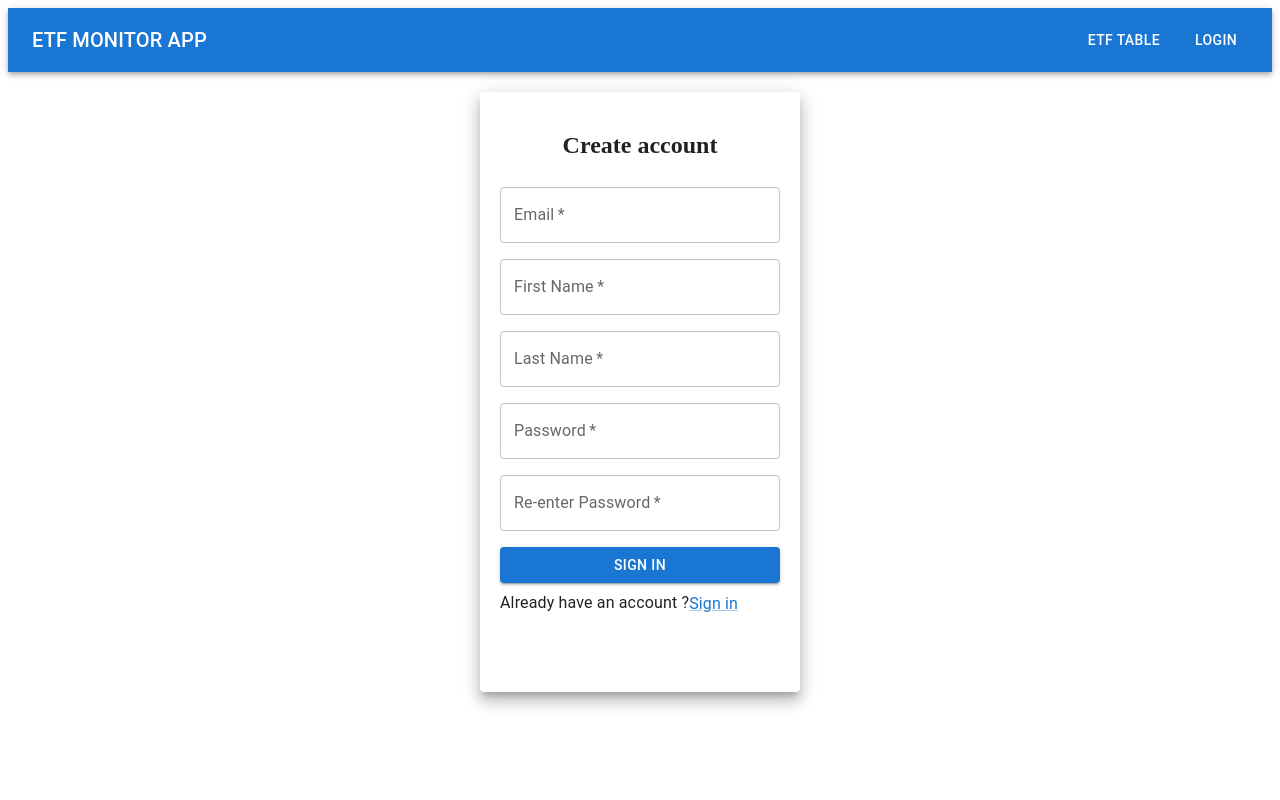
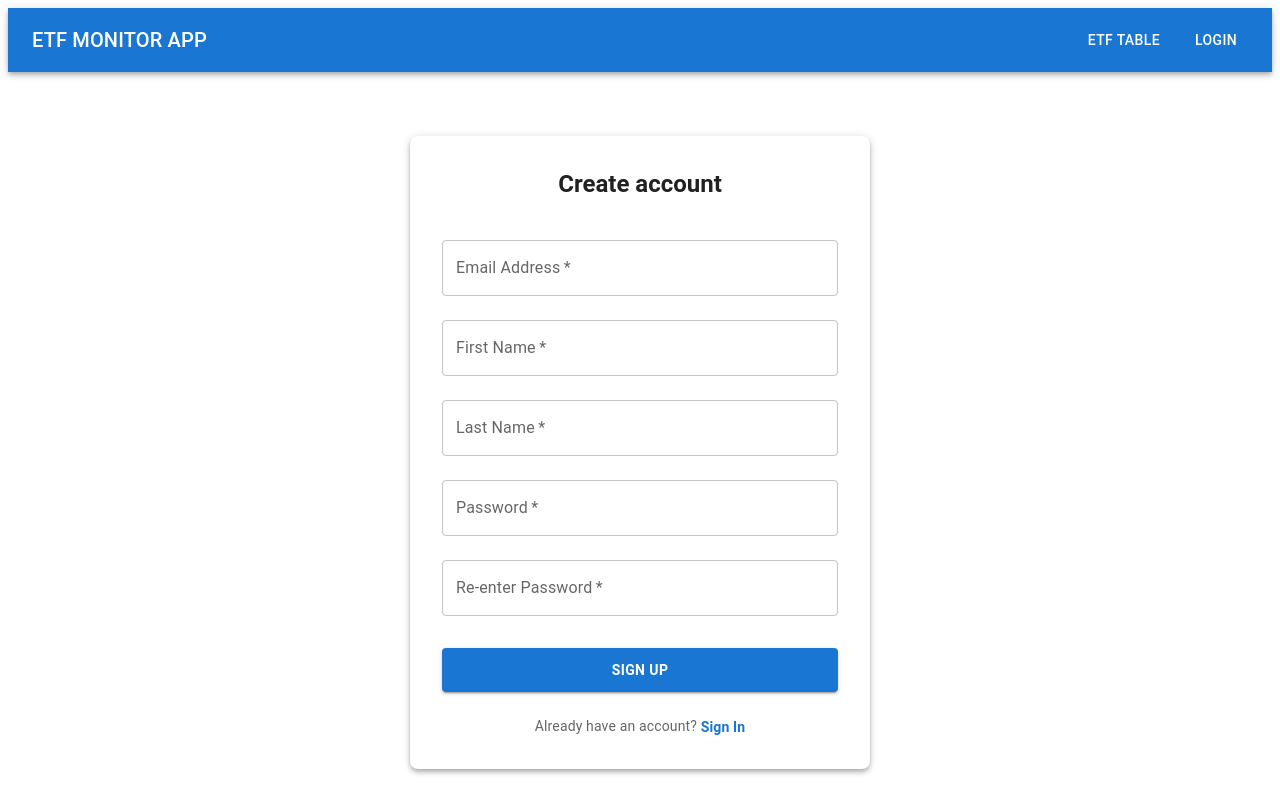
Before and after one commit to LucaDona95/etf-monitor-fe, a React (Vite) app: page /registration in a window 1280 px wide. Built offline with nearby package versions, Linux system fonts and the light colour scheme.

Commit message:
fixed registration page

```diff
--- a/src/pages/registration.tsx
+++ b/src/pages/registration.tsx
@@ -1,211 +1,231 @@
-
 import { useNavigate } from "react-router-dom";
-import { Typography, Button, TextField, Grid, Paper, Link, Box, Stack, Alert, Select, InputLabel, FormControl, MenuItem, Autocomplete } from '@mui/material';
+import {
+  Typography,
+  Button,
+  TextField,
+  Paper,
+  Link,
+  Box,
+  Stack,
+  Alert,
+  CircularProgress,
+  Container
+} from '@mui/material';
 import axios from 'axios';
-import { useState,useEffect,useRef } from "react";
-import { useContext } from "react";
-import { UserData } from "../store/user-data";
+import { useState } from "react";
 
 export const Registration = () => {
-
-   const userCtx= useContext(UserData);
-
   const navigate = useNavigate();
 
+  // Stati per i valori dei campi
+  const [firstName, setFirstName] = useState("");
+  const [lastName, setLastName] = useState("");
+  const [email, setEmail] = useState("");
+  const [password, setPassword] = useState("");
+  const [reEnterPassword, setReEnterPassword] = useState("");
 
-    let [firstName, setFirstName] = useState("");
-    let [lastName, setLastName] = useState("");
-    let [password, setPassword] = useState("");
-    let [reEnterPassword, setReEnterPassword] = useState("");
-    let [email, setEmail] = useState("");
+  // Stati per gli errori (diventano rossi solo onBlur)
+  const [emailError, setEmailError] = useState("");
+  const [firstNameError, setFirstNameError] = useState("");
+  const [lastNameError, setLastNameError] = useState("");
+  const [passwordError, setPasswordError] = useState("");
+  const [reEnterPasswordError, setReEnterPasswordError] = useState("");
 
-    let [passwordError, setPasswordError] = useState("");
+  const [loading, setLoading] = useState(false);
+  const [registrationCompleted, setRegistrationCompleted] = useState(false);
+  const [registrationError, setRegistrationError] = useState("");
 
-    let [registrationCompleted, setRegistrationCompleted] = useState(false);
-    let [emailError, setEmailError] = useState("");
-    let [firstNameError, setFirstNameError] = useState("");
-    let [lastNameError, setLastNameError] = useState("");
+  // --- CONTROLLI ON BLUR (Quando l'utente abbandona il campo) ---
+  const handleEmailBlur = () => {
+    if (!email) {
+      setEmailError("Email is required");
+    } else if (!/\S+@\S+\.\S+/.test(email)) {
+      setEmailError("Please enter a valid email address");
+    }
+  };
 
+  const handleFirstNameBlur = () => {
+    if (!firstName) setFirstNameError("First name is required");
+  };
 
-    let [registrationError, setRegistrationError] = useState("");
+  const handleLastNameBlur = () => {
+    if (!lastName) setLastNameError("Last name is required");
+  };
 
-    const paperStyle = { padding: 20, height: '70vh', width: 280, margin: "20px auto" };
-    const spacingStyle = { margin: "0.5rem 0" };
+const handlePasswordBlur = () => {
+    const passwordPattern = /^(?=.*[A-Za-z])(?=.*\d)(?=.*[@$!%*#?&]).+$/;
 
-
-    const changePassword = (event: any) => {
-        setPassword(event.target.value);
-
-        if (event.target.value === "" || event.target.value.length < 6) {
-            setPasswordError("Password should be at least 6 characters long");
+    if (!password) {
+      setPasswordError("Password is required");
+    } else if (password.length < 8 || password.length > 30) {
+      setPasswordError("Password must be between 8 and 30 characters long");
+    } else if (!passwordPattern.test(password)) {
+      setPasswordError("Password must contain at least one letter, one number, and one special character (@$!%*#?&)");
     } else {
       setPasswordError("");
     }
+  };
 
-    }
-
-    const changeReEnterPassword = (event: any) => {
-        setReEnterPassword(event.target.value);
-
-    }
-
-        const changeEmail = (event: any) => {
-        setEmail(event.target.value);
-        if (event.target.value === "") {
-            setEmailError("Email is required");
-        } else {
-            setEmailError("");
+  const handleReEnterPasswordBlur = () => {
+    if (password && reEnterPassword !== password) {
+      setReEnterPasswordError("Passwords do not match");
     }
   };
 
+  // --- VALIDAZIONE FINALE AL SUBMIT ---
+  const checkRegistration = () => {
+    let hasError = false;
 
-        const changeFirstName = (event: any) => {
-        setFirstName(event.target.value);
-        if (event.target.value === "") {
-            setFirstNameError("First name is required");
+    // Forziamo il controllo su tutti i campi come se l'utente li avesse abbandonati tutti
+    if (!email) { setEmailError("Email is required"); hasError = true; }
+    else if (!/\S+@\S+\.\S+/.test(email)) { setEmailError("Please enter a valid email address"); hasError = true; }
+
+    if (!firstName) { setFirstNameError("First name is required"); hasError = true; }
+    if (!lastName) { setLastNameError("Last name is required"); hasError = true; }
+
+    if (!password) { setPasswordError("Password is required"); hasError = true; }
+    else if (password.length < 6) { setPasswordError("Password should be at least 6 characters long"); hasError = true; }
+
+    if (password !== reEnterPassword) {
+      setReEnterPasswordError("Passwords do not match");
+      hasError = true;
+    }
+
+    if (!hasError) {
+      setRegistrationError("");
+      doRegistration();
     } else {
-            setFirstNameError("");
+      setRegistrationError("Please fix the errors in the form before submitting.");
     }
   };
 
-        const changeLastName = (event: any) => {
-        setLastName(event.target.value);
-        if (event.target.value === "") {
-            setLastNameError("Last name is required");
+  const doRegistration = async () => {
+    setLoading(true);
+    setRegistrationError("");
+
+    const registrationRequest = { firstName, lastName, email, password };
+
+    axios.post("http://localhost:8081/api/v1/auth/register", registrationRequest)
+      .then((response: any) => {
+        setRegistrationCompleted(true);
+        setLoading(false);
+      })
+      .catch((error: any) => {
+        setLoading(false);
+        if (error.response && error.response.data) {
+          const backendMessage = typeof error.response.data === 'string'
+            ? error.response.data
+            : error.response.data.message || "Registration failed.";
+          setRegistrationError(backendMessage);
         } else {
-            setLastNameError("");
+          setRegistrationError("Server communication error.");
         }
+      });
   };
 
+  return (
+    <Container component="main" maxWidth="xs">
+      <Box sx={{ marginTop: 8, display: 'flex', flexDirection: 'column', alignItems: 'center' }}>
 
-    const checkRegistration = () => {
+        {!registrationCompleted ? (
+          <>
+            {registrationError && (
+              <Stack sx={{ width: '100%', mb: 2 }} spacing={2}>
+                <Alert severity='error' onClose={() => setRegistrationError("")}>
+                  {registrationError}
+                </Alert>
+              </Stack>
+            )}
 
+            <Paper elevation={4} sx={{ p: 4, width: '100%', borderRadius: 2 }}>
+              <Typography component="h1" variant="h5" sx={{ textAlign: 'center', fontWeight: 'bold', mb: 3 }}>
+                Create account
+              </Typography>
 
-        let error = false;
+              <Box component="form" noValidate sx={{ mt: 1 }}>
+                <TextField
+                  margin="normal" required fullWidth label="Email Address" autoComplete="email"
+                  value={email}
+                  onChange={(e) => setEmail(e.target.value)}
+                  onBlur={handleEmailBlur}
+                  onFocus={() => setEmailError("")} // Toglie il rosso appena ci clicca dentro per correggere
+                  error={!!emailError}
+                  helperText={emailError}
+                />
 
-        if (firstName === "") {
-            error = true;
-            setFirstNameError("First name is required");
-        } else {
-            setFirstNameError("");
-        }
+                <TextField
+                  margin="normal" required fullWidth label="First Name"
+                  value={firstName}
+                  onChange={(e) => setFirstName(e.target.value)}
+                  onBlur={handleFirstNameBlur}
+                  onFocus={() => setFirstNameError("")}
+                  error={!!firstNameError}
+                  helperText={firstNameError}
+                />
 
-        if (lastName === "") {
-            error = true;
-            setLastNameError("Last name is required");
-        } else {
-            setLastNameError("");
-        }
+                <TextField
+                  margin="normal" required fullWidth label="Last Name"
+                  value={lastName}
+                  onChange={(e) => setLastName(e.target.value)}
+                  onBlur={handleLastNameBlur}
+                  onFocus={() => setLastNameError("")}
+                  error={!!lastNameError}
+                  helperText={lastNameError}
+                />
 
+                <TextField
+                  margin="normal" required fullWidth label="Password" type="password"
+                  value={password}
+                  onChange={(e) => setPassword(e.target.value)}
+                  onBlur={handlePasswordBlur}
+                  onFocus={() => setPasswordError("")}
+                  error={!!passwordError}
+                  helperText={passwordError}
+                />
 
+                <TextField
+                  margin="normal" required fullWidth label="Re-enter Password" type="password"
+                  value={reEnterPassword}
+                  onChange={(e) => setReEnterPassword(e.target.value)}
+                  onBlur={handleReEnterPasswordBlur}
+                  onFocus={() => setReEnterPasswordError("")}
+                  error={!!reEnterPasswordError}
+                  helperText={reEnterPasswordError}
+                />
 
+                <Button
+                  fullWidth variant="contained" color="primary" disabled={loading}
+                  sx={{ mt: 3, mb: 2, p: 1.2, fontWeight: 'bold' }}
+                  onClick={checkRegistration}
+                >
+                  {loading ? <CircularProgress size={24} color="inherit" /> : "Sign Up"}
+                </Button>
 
-        if (password === "" || password.length < 6) {
-            error = true;
-            setPasswordError("Password should be at least 6 characters long");
-        } else {
-            setPasswordError("");
-        }
-
-        if (email === "") {
-            error = true;
-
-            setEmailError("Email is required");
-        } else {
-            setEmailError("");
-        }
-
-
-        if (!error) {
-
-            if (reEnterPassword !== password) {
-
-                setRegistrationError("Passord and confirmation password not matching");
-
-            } else {
-                setRegistrationError("");
-                doRegistration();
-            }
-
-        } else {
-            setRegistrationError("Error on fields");
-        }
-
-
-    }
-
-        const doRegistration = async () => {
-        console.log("firstName : " + firstName);
-        console.log("lastName :" + lastName);
-        console.log("email : " + email);
-        console.log("password : " + password);
-        console.log("reEnter password : " + reEnterPassword);
-
-
-        let registrationRequest = {
-            firstName: firstName,
-            lastName: lastName,
-            email: email,
-            password: password
-
-        };
-
-        axios.post("http://localhost:8081/api/auth/register", registrationRequest)
-            .then((response: any) => {
-                console.log(response);
-                setRegistrationCompleted(true);
-                setRegistrationError("");
-            })
-            .catch((error: any) => {
-                console.log("errore nella registrazione");
-                console.log(error);
-                setRegistrationError("errore generico di validazione");
-            });
-
-
-    }
-
-
-       return (
-        !registrationCompleted ?
-            <Grid>{
-                registrationError != "" ?
-                    <Stack spacing={2}>
-                        <Alert severity='error' variant='standard' onClose={() => { setRegistrationError("") }}>{registrationError}</Alert>
-                    </Stack> : null
-            }
-
-                <Paper elevation={10} style={paperStyle}>
-                    <Grid container direction="column" alignItems="center" justifyContent="center">
-                        <h2>Create account</h2>
-                    </Grid>
-                    <TextField label="Email" placeholder="Enter email" fullWidth required style={spacingStyle} value={email} onChange={changeEmail}
-                        error={emailError !== ""} helperText={emailError !== "" ? emailError : null} />
-                    <TextField label="First Name" placeholder="Enter first name" fullWidth required style={spacingStyle} value={firstName} onChange={changeFirstName}
-                        error={firstNameError !== ""} helperText={firstNameError !== "" ? firstNameError : null} />
-                    <TextField label="Last Name" placeholder="Enter last name" fullWidth required style={spacingStyle} value={lastName} onChange={changeLastName}
-                        error={lastNameError !== ""} helperText={lastNameError !== "" ? lastNameError : null} />
-                    <TextField label="Password" placeholder="Enter password" type="password" fullWidth required style={spacingStyle} value={password} onChange={changePassword}
-                        error={passwordError !== ""} helperText={passwordError !== "" ? passwordError : null} />
-                    <TextField label="Re-enter Password" placeholder="Re-enter password" type="password" fullWidth required style={spacingStyle} value={reEnterPassword} onChange={changeReEnterPassword} />
-
-
-                    <Button type="submit" color="primary" fullWidth variant="contained" style={spacingStyle} onClick={checkRegistration}>Sign in</Button>
-                    <Typography>Already have an account ?
-                        <Link component="button" onClick={() => navigate("/login")}> Sign in
+                <Box sx={{ textAlign: 'center', mt: 1 }}>
+                  <Typography variant="body2" color="text.secondary">
+                    Already have an account?{" "}
+                    <Link component="button" type="button" onClick={() => navigate("/login")} sx={{ fontWeight: 'bold', textDecoration: 'none' }}>
+                      Sign In
                     </Link>
                   </Typography>
+                </Box>
+              </Box>
             </Paper>
-            </Grid> :
-
-            <Grid>
-                <Paper elevation={10} style={paperStyle}>
-                    <Typography>
-                        La registrazione è avvenuta con successo . E' stata inviata una mail all'indirizzo specificato
+          </>
+        ) : (
+          <Paper elevation={4} sx={{ p: 4, width: '100%', borderRadius: 2, textAlign: 'center' }}>
+            <Alert severity="success" sx={{ mb: 2, justifyContent: 'center' }}>
+              Registration Completed!
+            </Alert>
+            <Typography variant="body1" sx={{ mb: 3 }}>
+              La registrazione è avvenuta con successo. È stata inviata una mail di conferma all'indirizzo specificato.
             </Typography>
+            <Button variant="contained" fullWidth onClick={() => navigate("/login")}>
+              Go to Login
+            </Button>
           </Paper>
-            </Grid>
+        )}
+      </Box>
+    </Container>
   );
-
-
-}
+};
```
Lines whose indentation alone changed are shown as unchanged.
